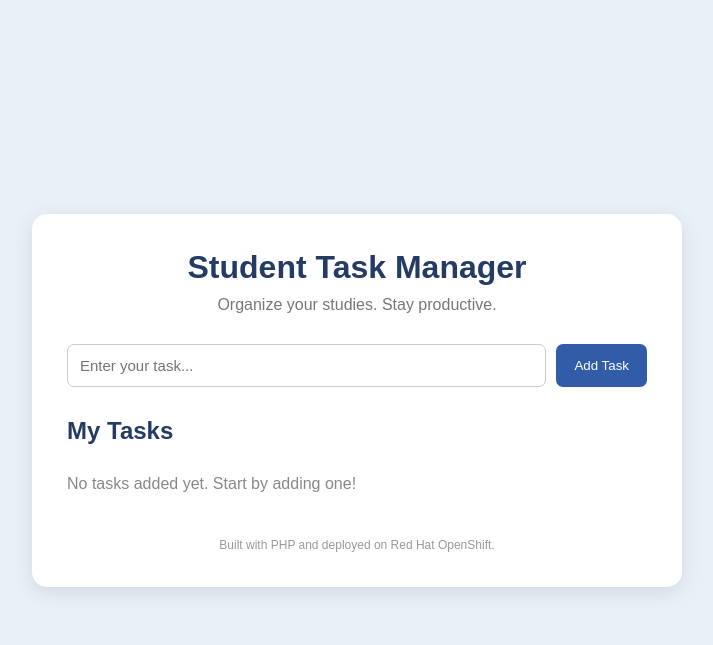
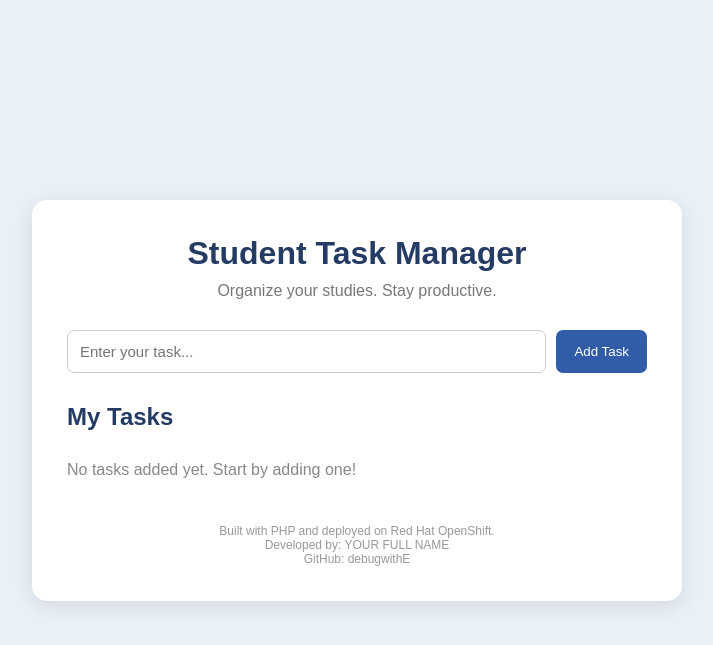
Before and after one commit to debugwithE/student-task-manager, a PHP site: page / in a window 1280 px wide. Shown: the top 645 px of the page, without its empty margins (283-996 px from the left). Run offline with PHP 8.4, Linux system fonts and the light colour scheme.

Commit message:
Update index.php

```diff
--- a/index.php
+++ b/index.php
@@ -115,8 +115,16 @@ if ($_SERVER['REQUEST_METHOD'] === 'POST' ||
     <?php endif; ?>
 
     <footer>
-        <p>Built with PHP and deployed on Red Hat OpenShift.</p>
-    </footer>
+    <p>Built with PHP and deployed on Red Hat OpenShift.</p>
+
+    <p>
+        Developed by: YOUR FULL NAME
+    </p>
+
+    <p>
+        GitHub: debugwithE
+    </p>
+</footer>
 
 </div>
 
```
